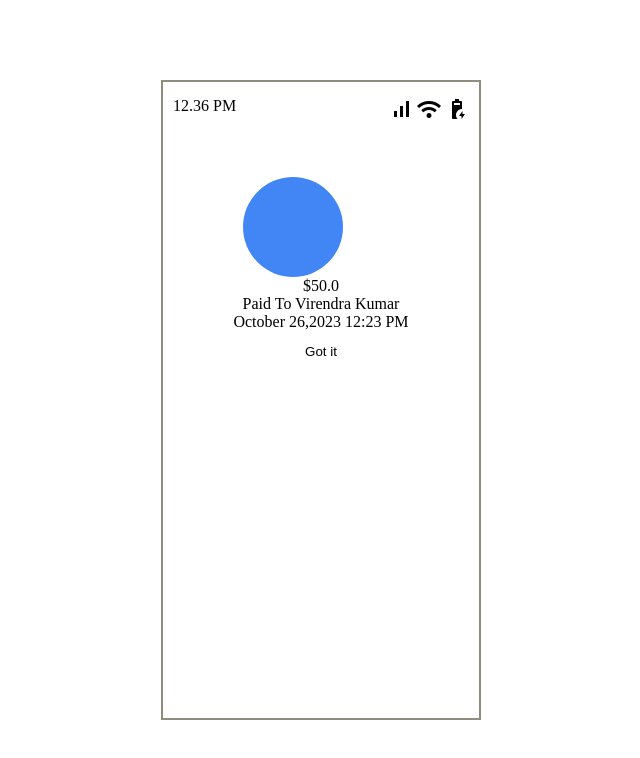
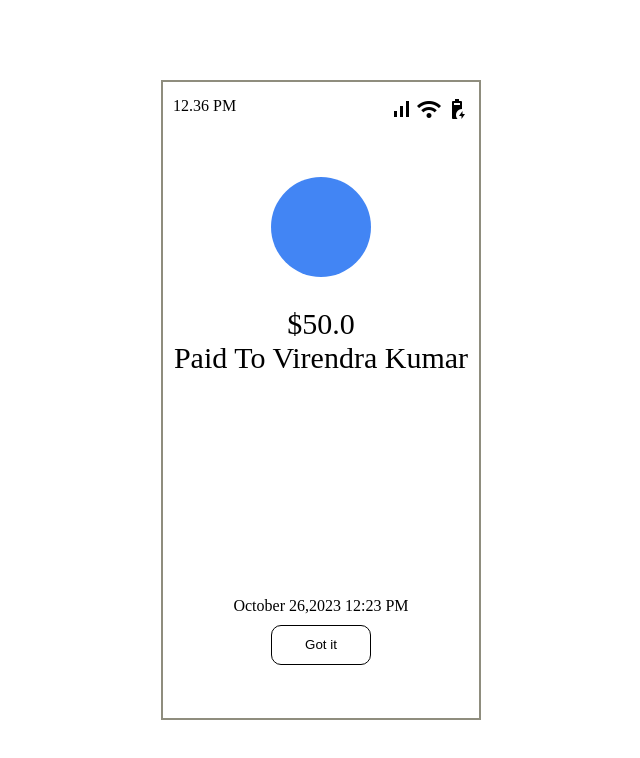
Before and after one commit to VirendrKumarYadav/geek_assign_js, a website: page gpay_ui/src/paid.html in a window 1280 px wide. Shown: the whole page, without its empty margins (319-959 px from the left). Drawn offline with nearby package versions, Linux system fonts and the light colour scheme.

Commit message:
add all chenges

```diff
--- a/gpay_ui/src/paid.html
+++ b/gpay_ui/src/paid.html
@@ -31,7 +31,7 @@
             </div>
 
         </nav>
-        <header>
+        <header class="paid_header">
             <div class="blue_tik">
               <p class="circle"></p>
               <div class="amt_txt">
@@ -43,7 +43,7 @@
             <p class="date">
                 October 26,2023 12:23 PM
             </p>
-          <button>Got it</button>
+          <button class="got_it">Got it</button>
            </div>
         </header>
 
--- a/gpay_ui/style.css
+++ b/gpay_ui/style.css
@@ -180,18 +180,51 @@ button {
     justify-content: center;
     align-items: center;
     border-radius: 10px 10px 0px 0px;
-
 }
 .pay_btn button{
   /* border: 2px solid #234567; */
+
   width: 95%;
   background-color: #4285F4;
   color: white;
   font-size: large;
 }
+/* paid button */
+.blue_tik{
+    display: flex;
+    flex-direction: column;
+    justify-content: center;
+    align-items: center;
+    gap:30px;
+    width: 100%;
+
+}
 .circle{
-  border-radius: 50%;
+    /* margin-left: 25px; */
+    border-radius: 50%;
     height: 100px;
     width: 100px;
     background-color: #4285F4;
+    text-align: center;
 }
+.amt_txt{
+    font-size: 30px;
+
+}
+.got_it{
+    border: 1px solid black;
+}
+.date_sec{
+    margin-top: 70%;
+    display: flex;
+    flex-direction: column;
+    align-items: center;
+    gap: 10px;
+}
+
+.paid_header{
+display: flex;
+flex-direction: column;
+justify-content: space-between;
+
+}
```
